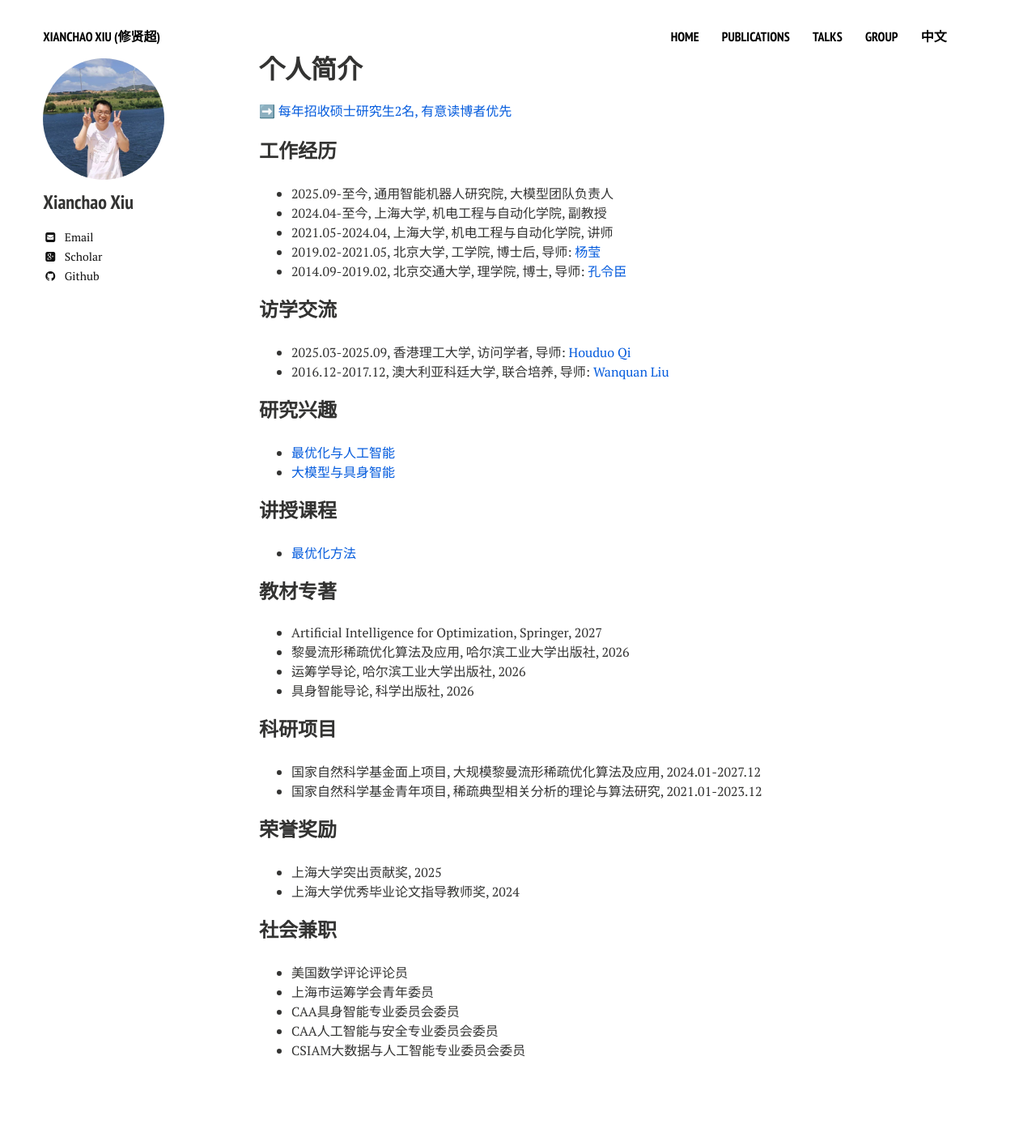
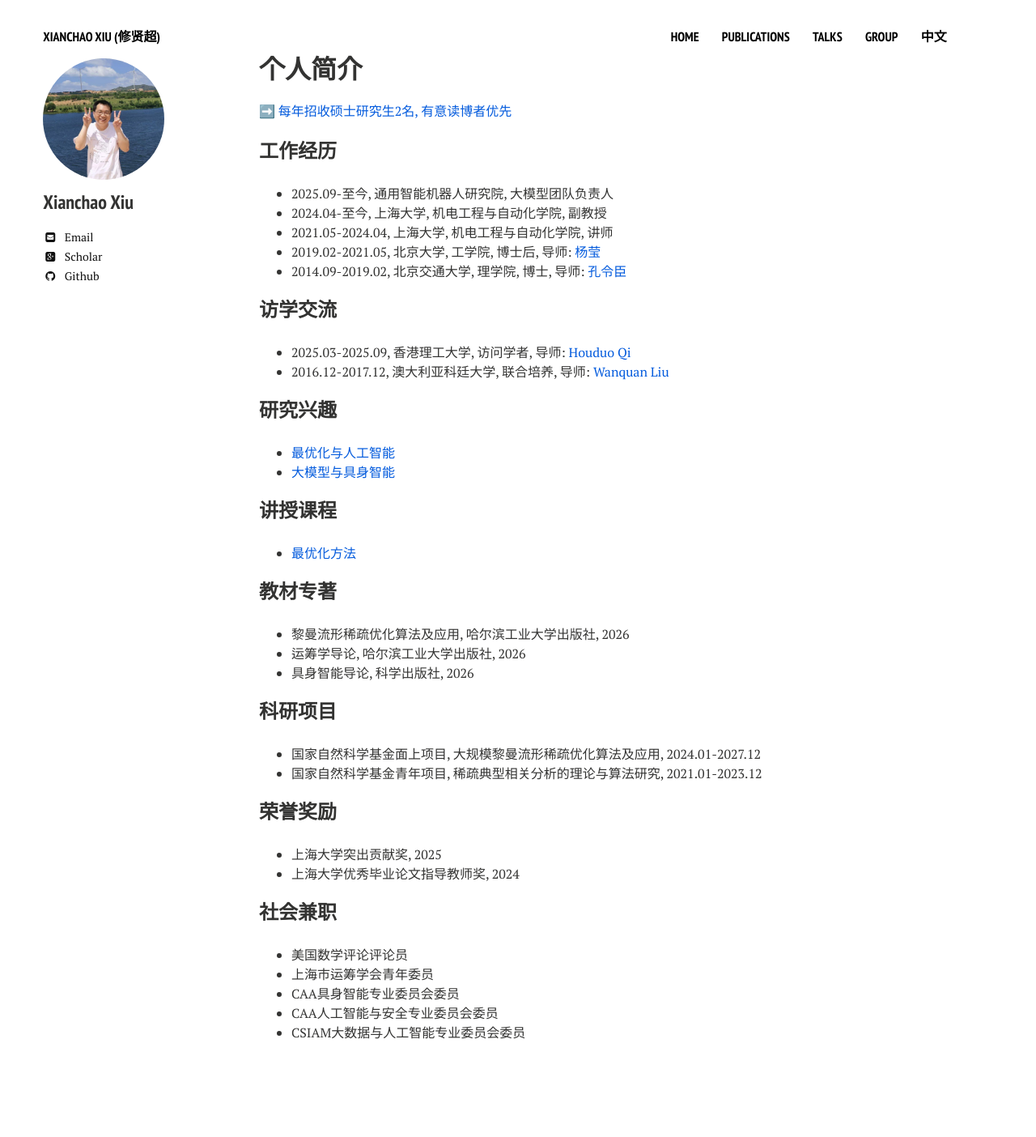
Before and after one commit to xianchaoxiu/xianchaoxiu.github.io, a Jekyll site: the page built from chinese/index.md, in a window 1280 px wide. Shown: the whole page at 81% size. Built offline with Jekyll 4.4.1, drawn with Linux system fonts in a browser that asks for light colours; nearby versions of some CDN libraries; after the commit the page ends 1382 px from its top, so only the background shows below that.

Commit message:
Update index.md

```diff
--- a/chinese/index.md
+++ b/chinese/index.md
@@ -33,7 +33,6 @@ share: false
 
 
 ### 教材专著
-* Artificial Intelligence for Optimization, Springer, 2027 <br>
 * 黎曼流形稀疏优化算法及应用, 哈尔滨工业大学出版社, 2026 <br>
 * 运筹学导论, 哈尔滨工业大学出版社, 2026 <br>
 * 具身智能导论, 科学出版社, 2026 <br>
```
